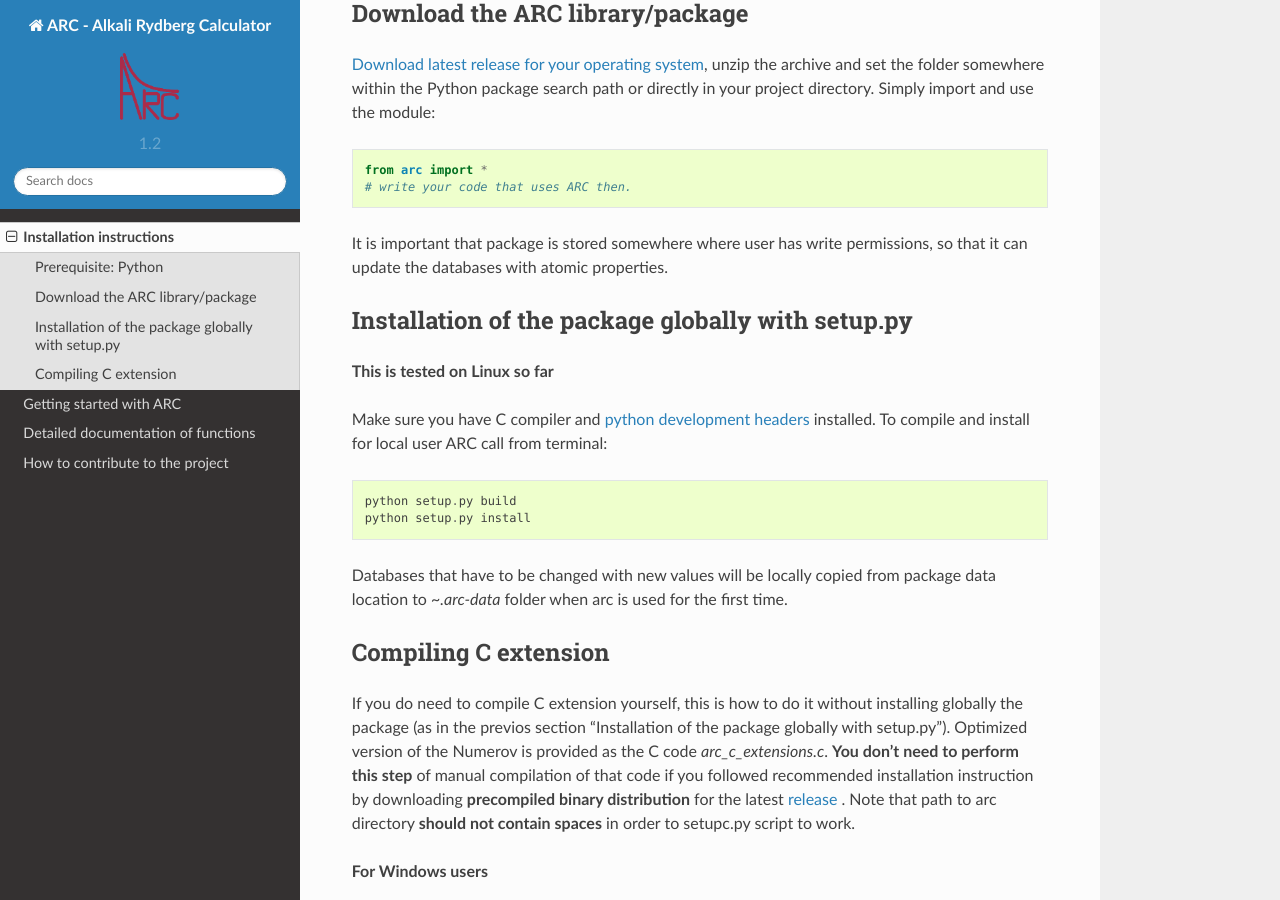
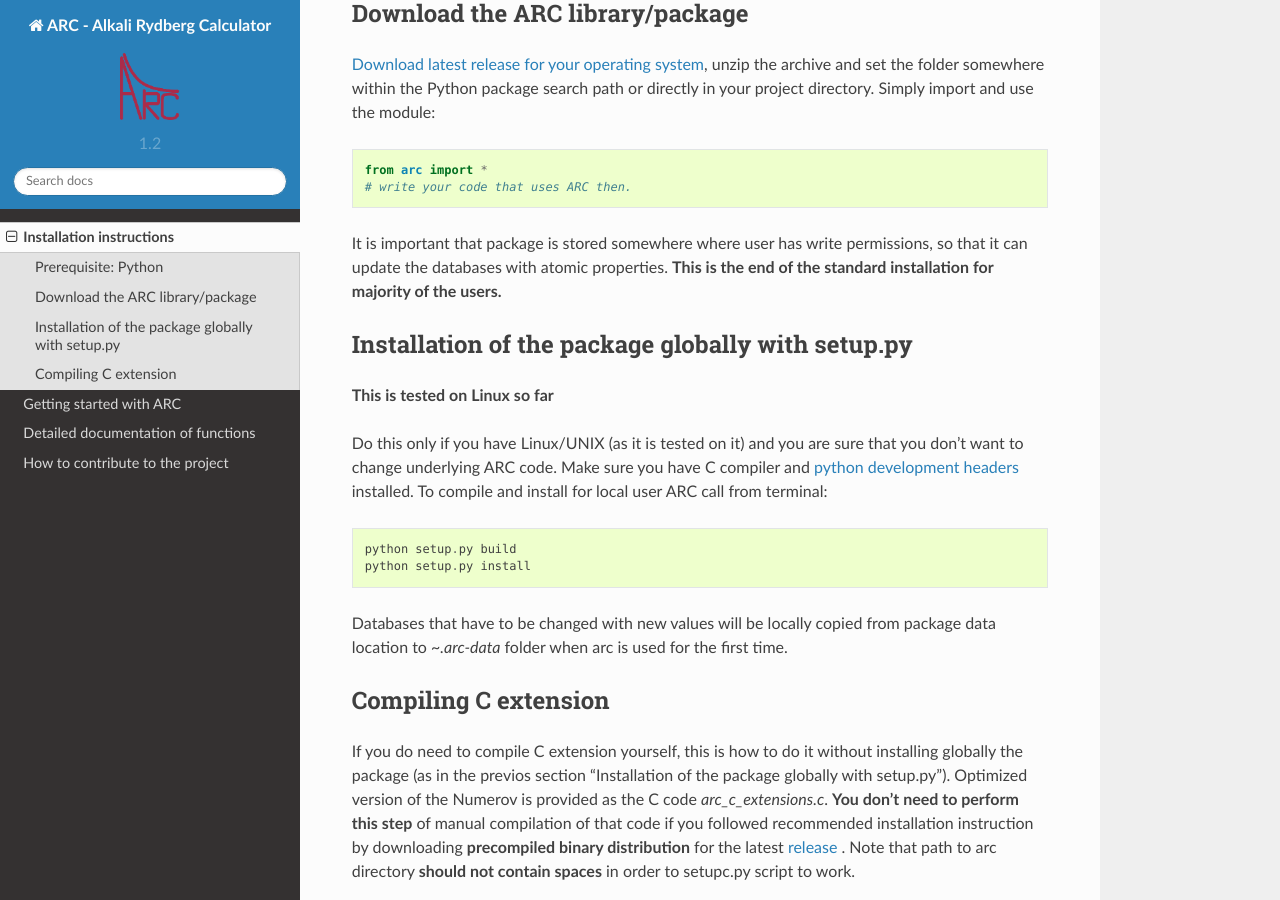
Before and after one commit to nikolasibalic/ARC-Alkali-Rydberg-Calculator, a Sphinx documentation site: the page built from doc/installation.rst, in a window 1280 px wide and 900 px high, scrolled down 363 px. Built offline with Sphinx 7.4.7 and the Read the Docs theme 2.0.0, drawn with Linux system fonts in a browser that asks for light colours.

Commit message:
Update installation.rst

```diff
--- a/doc/installation.rst
+++ b/doc/installation.rst
@@ -14,7 +14,7 @@ Download the ARC library/package
     from arc import *
     # write your code that uses ARC then.
 
-It is important that package is stored somewhere where user has write permissions, so that it can update the databases with atomic properties.
+It is important that package is stored somewhere where user has write permissions, so that it can update the databases with atomic properties. **This is the end of the standard installation for majority of the users.**
 
 
 Installation of the package globally with setup.py
@@ -22,6 +22,7 @@ Installation of the package globally with setup.py
 
 **This is tested on Linux so far**
 
+Do this only if you have Linux/UNIX (as it is tested on it) and you are sure that you don't want to change underlying ARC code.
 Make sure you have C compiler and `python development headers <[https://anaconda.org/StatisKit/python-dev>`_ installed. To compile and install for local user ARC call from terminal::
 
     python setup.py build
```
